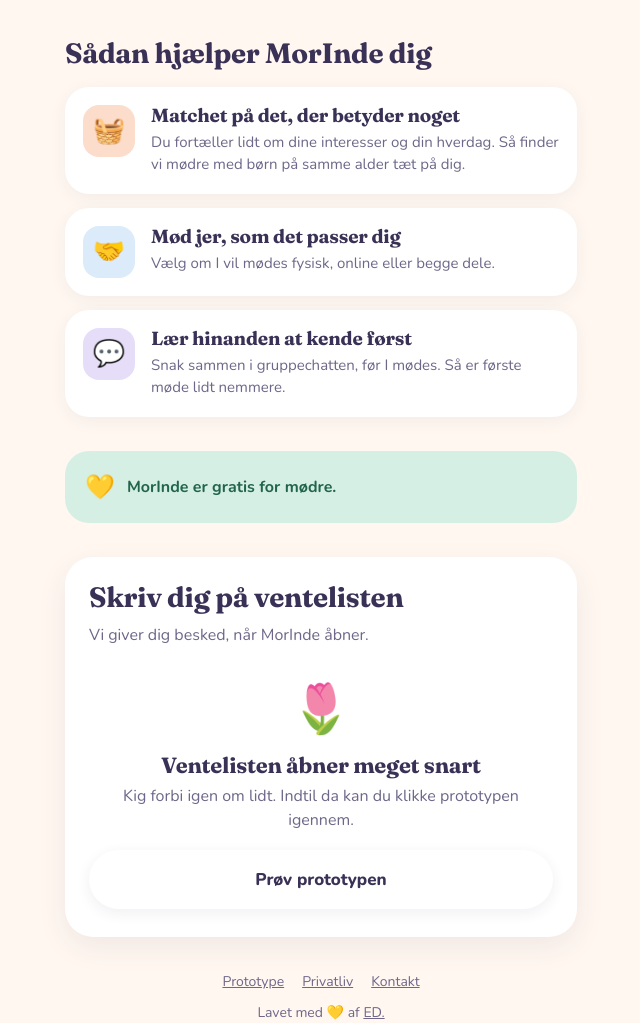
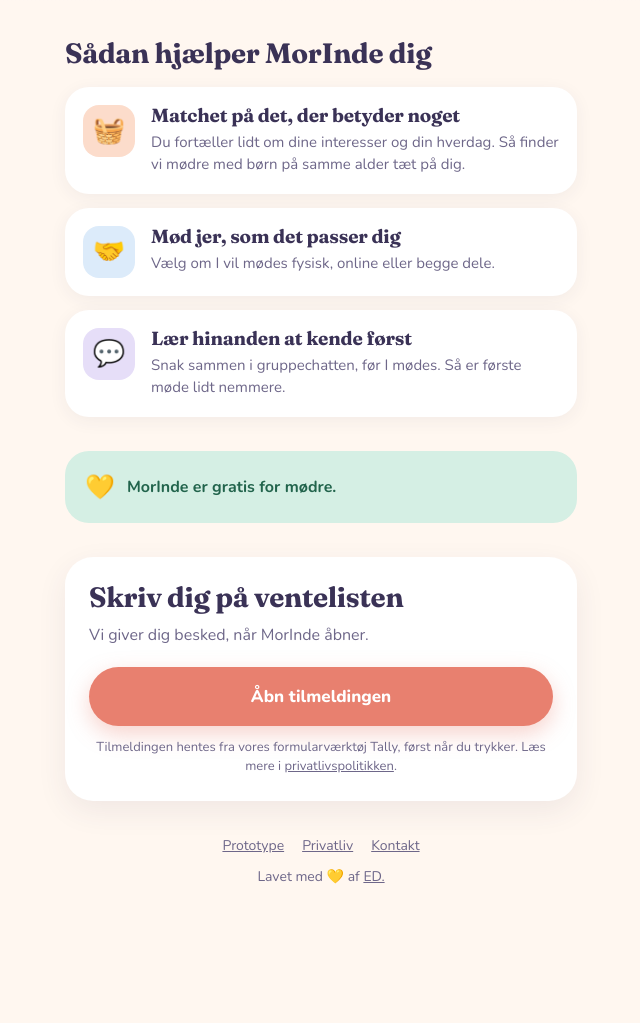
Before and after one commit to drey1008/morinde, a plain HTML site: page index.html in a window 1280 px wide. Shown: the part 520-1543 px from the top of the page, without its empty margins (319-959 px from the left). After the commit the page ends 1407 px from the top, so only its background shows below. Drawn offline with Linux system fonts and the light colour scheme.

Commit message:
Åbn ventelisten: Tally-formular Z98GkV, fjern udkast-mærke

```diff
--- a/index.html
+++ b/index.html
@@ -114,7 +114,7 @@ footer .links{margin-bottom:10px;display:flex;gap:18px;justify-content:center}
    Tom streng = ventelisten vises som "åbner meget snart", og intet hentes fra Tally.
    Tally indlæses først, når besøgende trykker "Åbn tilmeldingen" (privatlivsvenligt).
    ============================================================ */
-const TALLY_FORM_ID='';
+const TALLY_FORM_ID='Z98GkV';
 
 if(TALLY_FORM_ID){
   document.getElementById('wlSoon').hidden=true;
```
Also changed, not shown: privatliv/index.html (+0 -1 lines).
